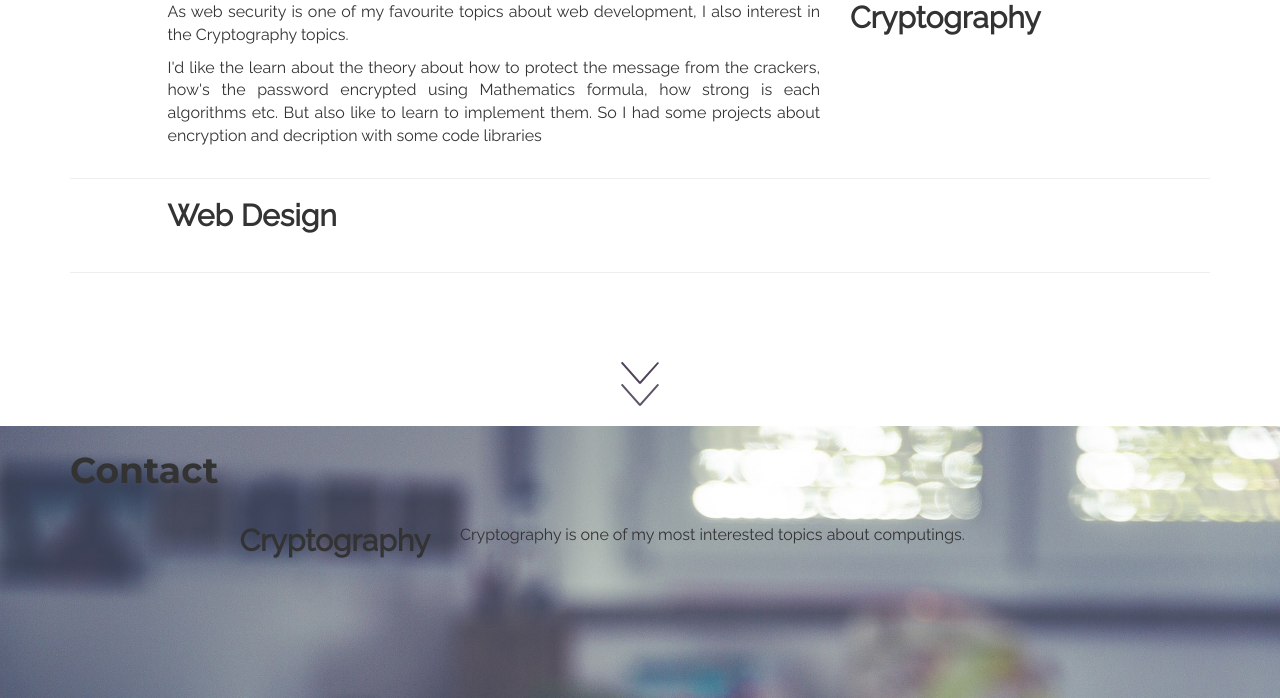
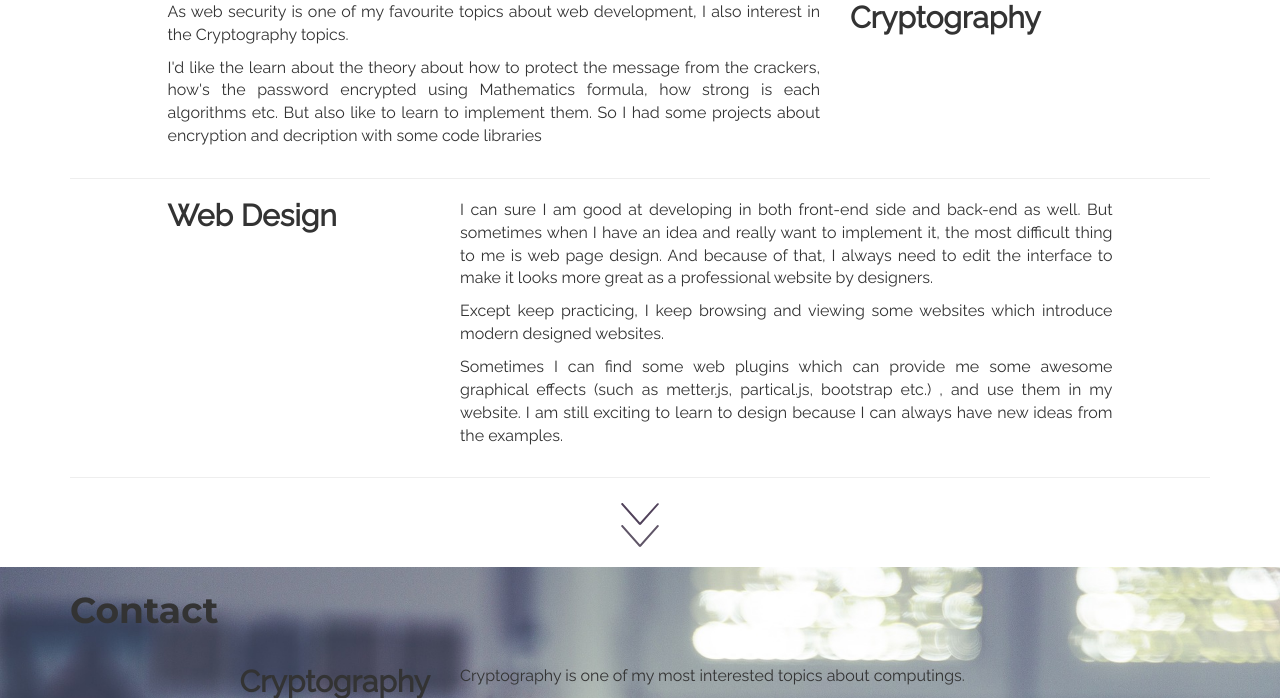
Before and after one commit to winghimjns/portfolio, a PHP site: page / in a window 1280 px wide. Shown: the part 2823-3521 px from the top of the page. Run offline with PHP 8.4, Linux system fonts and the light colour scheme; some libraries are stand-ins or nearby versions.

Commit message:
BUG FIX : the text's variable key had a typo there.

```diff
--- a/index.php
+++ b/index.php
@@ -516,9 +516,9 @@ function text($name) {
 							<h2 class="slabo pt0" wg-text="interested_web_design_title"><?php text("interested_web_design_title"); ?></h2>
 						</div>
 						<div class="col-md-7">
-							<p wg-text="interested_web_design_paragraph_1" class="text-justify"><?php text("interested_web_designy_paragraph_1"); ?></p>
-							<p wg-text="interested_web_design_paragraph_2" class="text-justify"><?php text("interested_web_designy_paragraph_2"); ?></p>
-							<p wg-text="interested_web_design_paragraph_3" class="text-justify"><?php text("interested_web_designy_paragraph_3"); ?></p>
+							<p wg-text="interested_web_design_paragraph_1" class="text-justify"><?php text("interested_web_design_paragraph_1"); ?></p>
+							<p wg-text="interested_web_design_paragraph_2" class="text-justify"><?php text("interested_web_design_paragraph_2"); ?></p>
+							<p wg-text="interested_web_design_paragraph_3" class="text-justify"><?php text("interested_web_design_paragraph_3"); ?></p>
 						</div>
 					</div>
 
```
